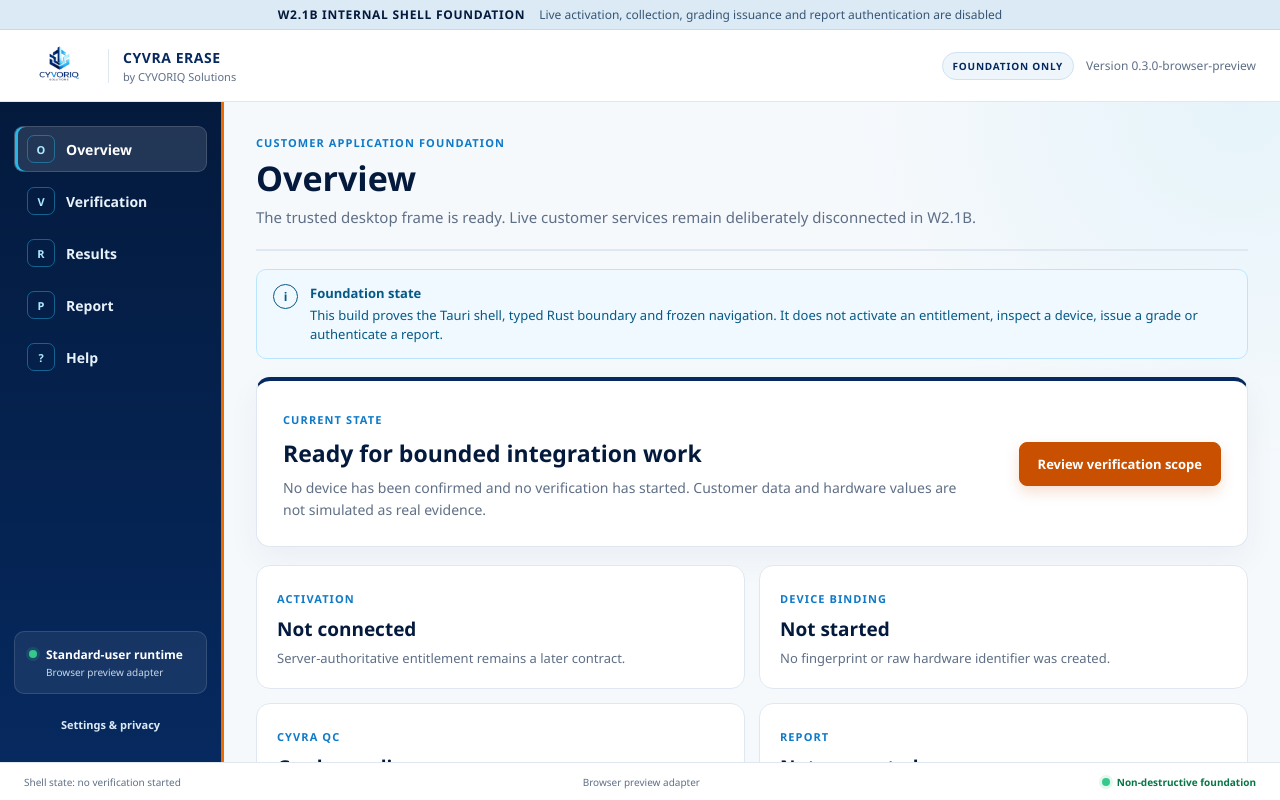
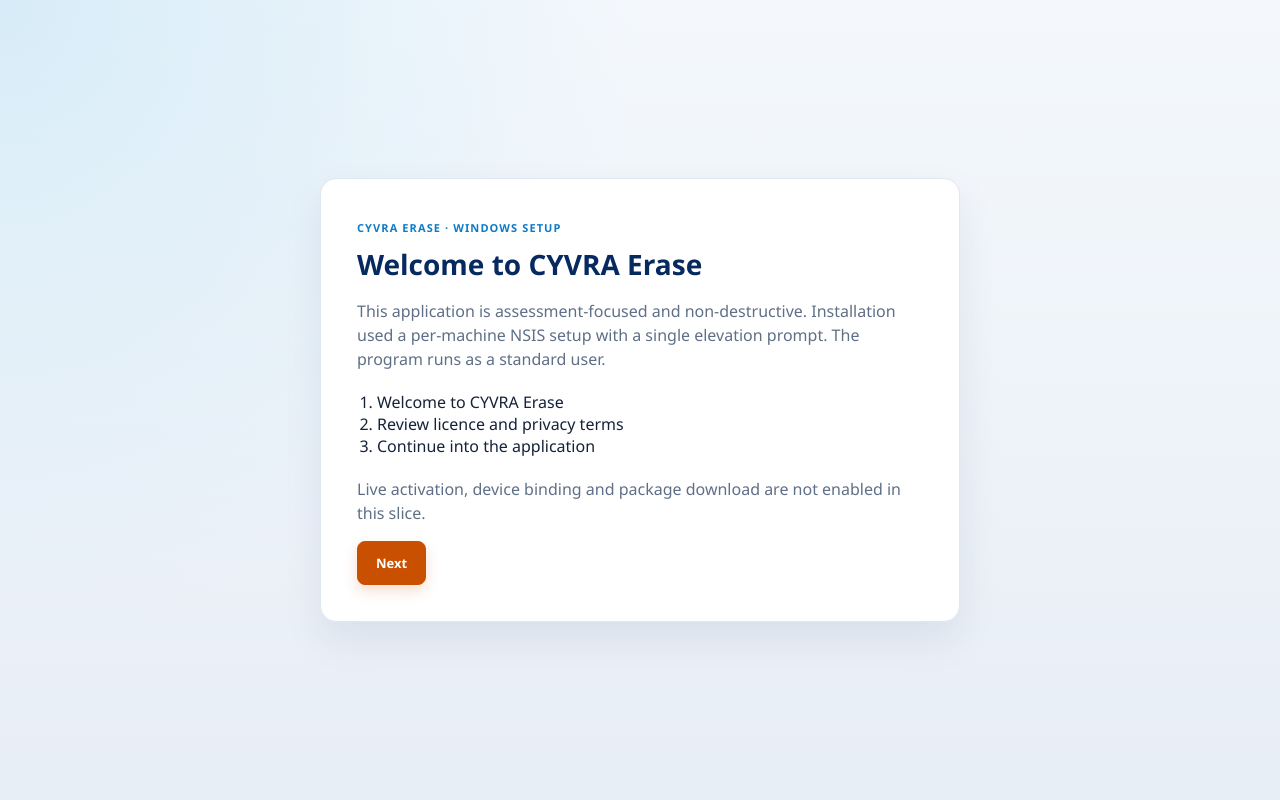
Before and after one commit to cyvoriq01solutions-coder/Erase, a React (Vite) app in the folder desktop/: page / in a window 1280 px wide. Built offline with nearby package versions, Linux system fonts and the light colour scheme.

Commit message:
A: NSIS per-machine installer config and first-run setup shell

```diff
--- a/desktop/src/App.tsx
+++ b/desktop/src/App.tsx
@@ -1,10 +1,12 @@
 import { useEffect, useState } from "react";
 import { loadShellBootstrap } from "./adapters/desktopBridge";
 import { AppFrame } from "./components/AppFrame";
+import { InstallerSetup } from "./components/InstallerSetup";
 import { ShellScreen } from "./screens/ShellScreens";
 import type { BridgeState, NavigationId } from "./types/shell";
 
 export default function App() {
+  const [setupComplete, setSetupComplete] = useState(false);
   const [current, setCurrent] = useState<NavigationId>("overview");
   const [bridge, setBridge] = useState<BridgeState>({ status: "loading" });
 
@@ -29,6 +31,10 @@
     };
   }, []);
 
+  if (!setupComplete) {
+    return <InstallerSetup onFinished={() => setSetupComplete(true)} />;
+  }
+
   return (
     <AppFrame bridge={bridge} current={current} onNavigate={setCurrent}>
       <ShellScreen current={current} bridge={bridge} onNavigate={setCurrent} />
--- /dev/null
+++ b/desktop/src/components/InstallerSetup.tsx
@@ -0,0 +1,98 @@
+import { useState } from "react";
+
+const licenceText = `CYVRA Erase is licensed for one authorised Windows device after CYVRA approves the account and issues a licence. Website identity verification is not a licence.
+
+V1 is assessment and verification only. It must not erase, overwrite, encrypt, move or destroy files. It must not collect passwords, recovery keys, email bodies or private file contents. It must not bypass Windows, BitLocker, BIOS, UEFI or corporate controls.
+
+This build is an unsigned engineering installer. Customer download stays on https://www.cyvra.co.in/download after private R2 and signing. Activation keys are not issued in this slice.`;
+
+type SetupStep = "welcome" | "licence" | "ready";
+
+export function InstallerSetup({ onFinished }: { onFinished: () => void }) {
+  const [step, setStep] = useState<SetupStep>("welcome");
+  const [accepted, setAccepted] = useState(false);
+
+  return (
+    <main className="setup-shell" aria-labelledby="setup-title">
+      <div className="setup-card">
+        <span className="eyebrow">CYVRA ERASE · WINDOWS SETUP</span>
+        {step === "welcome" && (
+          <>
+            <h1 id="setup-title">Welcome to CYVRA Erase</h1>
+            <p>
+              This application is assessment-focused and non-destructive. Installation used a per-machine NSIS setup
+              with a single elevation prompt. The program runs as a standard user.
+            </p>
+            <ol className="setup-steps" aria-label="Installer journey">
+              <li>Welcome to CYVRA Erase</li>
+              <li>Review licence and privacy terms</li>
+              <li>Continue into the application</li>
+            </ol>
+            <p className="setup-note">
+              Live activation, device binding and package download are not enabled in this slice.
+            </p>
+            <button className="button button-primary" type="button" onClick={() => setStep("licence")}>
+              Next
+            </button>
+          </>
+        )}
+
+        {step === "licence" && (
+          <>
+            <h1 id="setup-title">Licence and privacy</h1>
+            <pre className="setup-licence">{licenceText}</pre>
+            <label className="setup-accept">
+              <input
+                type="checkbox"
+                checked={accepted}
+                onChange={(event) => setAccepted(event.target.checked)}
+              />
+              I have read and accept these terms
+            </label>
+            <div className="setup-actions">
+              <button className="button button-secondary" type="button" onClick={() => setStep("welcome")}>
+                Back
+              </button>
+              <button
+                className="button button-primary"
+                type="button"
+                disabled={!accepted}
+                onClick={() => setStep("ready")}
+              >
+                Next
+              </button>
+            </div>
+          </>
+        )}
+
+        {step === "ready" && (
+          <>
+            <h1 id="setup-title">Continue into CYVRA Erase</h1>
+            <p>
+              The desktop shell is ready. Activation key entry and online device binding remain disabled until a later
+              approved slice. Do not expect a download button or a working product key in this build.
+            </p>
+            <label className="setup-key-field" htmlFor="activation-key-preview">
+              Activation key
+            </label>
+            <input
+              id="activation-key-preview"
+              type="text"
+              disabled
+              placeholder="Not issued in this slice"
+              autoComplete="off"
+            />
+            <div className="setup-actions">
+              <button className="button button-secondary" type="button" onClick={() => setStep("licence")}>
+                Back
+              </button>
+              <button className="button button-primary" type="button" onClick={onFinished}>
+                Finish
+              </button>
+            </div>
+          </>
+        )}
+      </div>
+    </main>
+  );
+}
--- a/desktop/src/styles.css
+++ b/desktop/src/styles.css
@@ -1033,3 +1033,86 @@
     box-shadow: none;
   }
 }
+
+.setup-shell {
+  display: flex;
+  align-items: center;
+  justify-content: center;
+  min-height: 100%;
+  padding: 32px;
+  background:
+    radial-gradient(circle at top left, #d7ecf8 0%, transparent 42%),
+    linear-gradient(180deg, #f4f8fc 0%, #e8eef6 100%);
+}
+
+.setup-card {
+  width: min(640px, 100%);
+  padding: 36px;
+  background: var(--white);
+  border: 1px solid var(--border);
+  border-radius: 16px;
+  box-shadow: 0 18px 40px rgba(6, 41, 95, 0.08);
+}
+
+.setup-card h1 {
+  margin: 8px 0 12px;
+  font-size: 28px;
+  color: var(--navy);
+}
+
+.setup-card p,
+.setup-note {
+  color: var(--muted);
+  line-height: 1.5;
+}
+
+.setup-steps {
+  margin: 20px 0;
+  padding-left: 20px;
+  color: var(--ink);
+}
+
+.setup-licence {
+  max-height: 220px;
+  overflow: auto;
+  padding: 16px;
+  white-space: pre-wrap;
+  font: inherit;
+  line-height: 1.45;
+  color: var(--ink);
+  background: var(--surface);
+  border: 1px solid var(--border);
+  border-radius: 10px;
+}
+
+.setup-accept {
+  display: flex;
+  gap: 10px;
+  align-items: flex-start;
+  margin: 16px 0;
+  color: var(--ink);
+}
+
+.setup-actions {
+  display: flex;
+  gap: 12px;
+  justify-content: flex-end;
+}
+
+.setup-key-field {
+  display: block;
+  margin-top: 16px;
+  margin-bottom: 6px;
+  font-size: 13px;
+  color: var(--muted);
+}
+
+.setup-card input[type="text"] {
+  width: 100%;
+  margin-bottom: 20px;
+  padding: 10px 12px;
+  border: 1px solid var(--border);
+  border-radius: 8px;
+  background: var(--surface);
+  color: var(--muted);
+}
```
Also changed, not shown: desktop/src-tauri/tauri.conf.json (+28 -1 lines), desktop/src-tauri/LICENSE.installer.txt (added), 2 other files (tests, documents, lock files or other folders).
